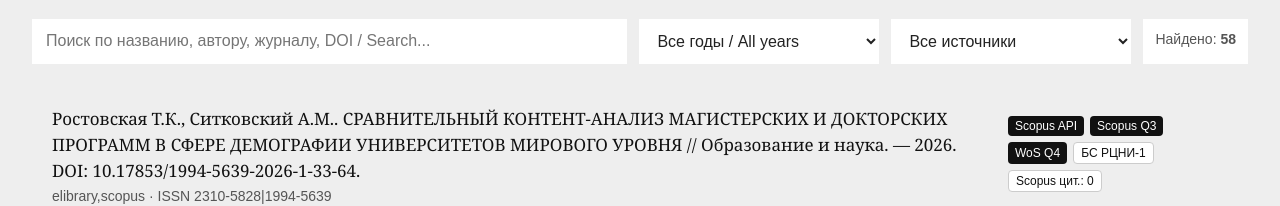
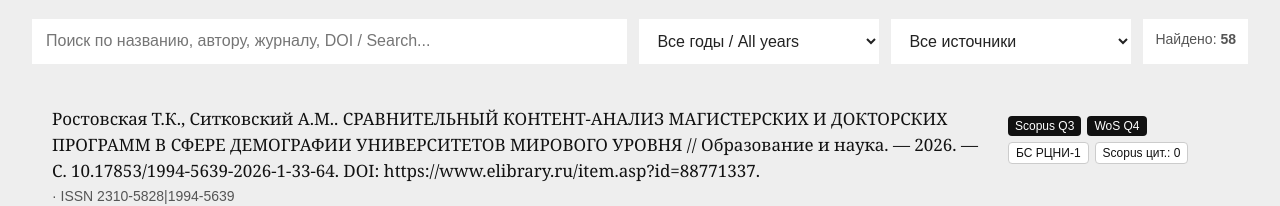
Before and after one commit to Arseniy24RUS/personal-website, a plain HTML site: page publications.html in a window 1280 px wide. Shown: the part 622-828 px from the top of the page. Drawn offline with Linux system fonts and the light colour scheme.

Commit message:
fix: support pages column in publication TSV and shared header

```diff
--- a/publications.html
+++ b/publications.html
@@ -10,70 +10,21 @@
   <script defer src="assets/site.js"></script>
   <script>
     function esc(s){return String(s||'').replace(/[&<>"']/g,m=>({'&':'&amp;','<':'&lt;','>':'&gt;','"':'&quot;',"'":'&#39;'}[m]))}
-    function parseTSV(t){const lines=t.trim().split(/\n/).filter(Boolean);return lines.slice(1).map(line=>{const c=line.split('\t');return {n:c[0],year:c[1],rinc:+c[2]||0,scopus:c[3],title:c[4],authors:c[5],venue:c[6],doi:c[7],url:c[8],sources:c[9]||''}})}
+    function parseTSV(t){const lines=t.trim().split(/\n/).filter(Boolean);return lines.slice(1).map(line=>{const c=line.split('\t');return {n:c[0],year:c[1],rinc:+c[2]||0,scopus:c[3],title:c[4],authors:c[5],venue:c[6],pages:c[7],doi:c[8],url:c[9],sources:c[10]||''}})}
     function normalize(s){return String(s||'').toLowerCase().replace(/ё/g,'е').replace(/[^a-zа-я0-9]+/g,' ').trim()}
-    function gost(p){
-      const authors=p.authors?`${p.authors}. `:'';
-      const title=p.title?`${p.title}`:'';
-      const venue=p.venue?` // ${p.venue}.`:'';
-      const year=p.year?` — ${p.year}.`:'';
-      const pages=p.pages?` — С. ${p.pages}.`:'';
-      const doi=p.doi?` DOI: ${p.doi}.`:'';
-      return `${authors}${title}${venue}${year}${pages}${doi}`;
-    }
-    function qualityFor(p){
-      if(!window.QUALITY) return null;
-      if(window.QUALITY[p.venue]) return window.QUALITY[p.venue];
-      const nv=normalize(p.venue);
-      for(const [k,v] of Object.entries(window.QUALITY)){ if(normalize(k)===nv) return v; }
-      return null;
-    }
-    function badgeHtml(q,p){
-      const out=[];
-      if(p.sources && p.sources.includes('scopus')) out.push(`<span class="badge">Scopus API</span>`);
-      if(q){
-        if(q.scopus) out.push(`<span class="badge">Scopus ${esc(q.scopus_snip_quartile||q.scopus_sjr_quartile||'')}</span>`);
-        if(q.wos_core) out.push(`<span class="badge">WoS ${esc(q.wos_jif_quartile||'CC')}</span>`);
-        if(q.rsci) out.push(`<span class="badge">RSCI</span>`);
-        if(q.white_list_2025) out.push(`<span class="badge light">БС РЦНИ-${esc(q.white_list_2025)}</span>`);
-        else if(q.white_list_2023) out.push(`<span class="badge light">БС-${esc(q.white_list_2023)}</span>`);
-        if(q.rudn_points) out.push(`<span class="badge light">РУДН ${esc(q.rudn_points)} б.</span>`);
-      }
-      if(p.rinc>0) out.push(`<span class="badge light">РИНЦ цит.: ${p.rinc}</span>`);
-      if(p.scopus!=='' && p.scopus!=null) out.push(`<span class="badge light">Scopus цит.: ${p.scopus}</span>`);
-      return out.join('');
-    }
-    let PUBS=[];
-    window.QUALITY={};
-    function render(){
-      const q=(document.getElementById('q').value||'').toLowerCase();
-      const y=document.getElementById('year').value;
-      const src=document.getElementById('src').value;
-      let arr=PUBS.filter(p=>(!y||p.year===y)&&(!src||p.sources.includes(src))&&(!q||[p.title,p.authors,p.venue,p.year,p.doi].join(' ').toLowerCase().includes(q)));
-      document.getElementById('count').textContent=arr.length;
-      document.getElementById('pubs').innerHTML=arr.map(p=>{const qual=qualityFor(p);return `<article class="pub-row"><div><div class="pub-citation"><a href="${esc(p.url)}" target="_blank" rel="noopener">${esc(gost(p))}</a></div><div class="meta">${esc(p.sources)}${qual&&qual.issn?' · ISSN '+esc(qual.issn):''}</div></div><aside class="pub-quality"><div class="metric-badges">${badgeHtml(qual,p)}</div></aside></article>`}).join('');
-    }
-    addEventListener('DOMContentLoaded',async()=>{
-      let txt;
-      try{txt=await fetch('data/public/publications.tsv',{cache:'no-store'}).then(r=>r.ok?r.text():Promise.reject())}catch(e){txt=await fetch('data/elibrary/publications.tsv',{cache:'no-store'}).then(r=>r.text());txt='number\tyear\trinc_citations\tscopus_citations\ttitle\tauthors\tvenue\tdoi\turl\tsources\n'+txt.split(/\n/).filter(Boolean).map(line=>{const c=line.split('\t');return [c[0],c[1],c[2],'',c[3],c[4],c[5],'',c[7],'elibrary'].join('\t')}).join('\n')}
-      PUBS=parseTSV(txt);
-      try{window.QUALITY=await fetch('data/journals/quality_map.json',{cache:'no-store'}).then(r=>r.json())}catch(e){window.QUALITY={}}
-      const years=[...new Set(PUBS.map(p=>p.year).filter(Boolean))].sort((a,b)=>b-a);
-      document.getElementById('year').innerHTML='<option value="">Все годы / All years</option>'+years.map(y=>`<option>${y}</option>`).join('');
-      ['q','year','src'].forEach(id=>document.getElementById(id).addEventListener(id==='q'?'input':'change',render));
-      render();
-    })
+    function gost(p){const authors=p.authors?`${p.authors}. `:'';const title=p.title?`${p.title}`:'';const venue=p.venue?` // ${p.venue}.`:'';const year=p.year?` — ${p.year}.`:'';const pages=p.pages?` — С. ${p.pages}.`:'';const doi=p.doi?` DOI: ${p.doi}.`:'';return `${authors}${title}${venue}${year}${pages}${doi}`;}
+    function qualityFor(p){if(!window.QUALITY) return null;if(window.QUALITY[p.venue]) return window.QUALITY[p.venue];const nv=normalize(p.venue);for(const [k,v] of Object.entries(window.QUALITY)){ if(normalize(k)===nv) return v; }return null;}
+    function badgeHtml(q,p){const out=[];if(p.sources&&p.sources.includes('scopus')) out.push(`<span class="badge">Scopus API</span>`);if(q){if(q.scopus) out.push(`<span class="badge">Scopus ${esc(q.scopus_snip_quartile||q.scopus_sjr_quartile||'')}</span>`);if(q.wos_core) out.push(`<span class="badge">WoS ${esc(q.wos_jif_quartile||'CC')}</span>`);if(q.rsci) out.push(`<span class="badge">RSCI</span>`);if(q.white_list_2025) out.push(`<span class="badge light">БС РЦНИ-${esc(q.white_list_2025)}</span>`);else if(q.white_list_2023) out.push(`<span class="badge light">БС-${esc(q.white_list_2023)}</span>`);if(q.rudn_points) out.push(`<span class="badge light">РУДН ${esc(q.rudn_points)} б.</span>`);}if(p.rinc>0) out.push(`<span class="badge light">РИНЦ цит.: ${p.rinc}</span>`);if(p.scopus!==''&&p.scopus!=null) out.push(`<span class="badge light">Scopus цит.: ${p.scopus}</span>`);return out.join('');}
+    let PUBS=[]; window.QUALITY={};
+    function render(){const q=(document.getElementById('q').value||'').toLowerCase();const y=document.getElementById('year').value;const src=document.getElementById('src').value;let arr=PUBS.filter(p=>(!y||p.year===y)&&(!src||p.sources.includes(src))&&(!q||[p.title,p.authors,p.venue,p.year,p.doi].join(' ').toLowerCase().includes(q)));document.getElementById('count').textContent=arr.length;document.getElementById('pubs').innerHTML=arr.map(p=>{const qual=qualityFor(p);return `<article class="pub-row"><div><div class="pub-citation"><a href="${esc(p.url)}" target="_blank" rel="noopener">${esc(gost(p))}</a></div><div class="meta">${esc(p.sources)}${qual&&qual.issn?' · ISSN '+esc(qual.issn):''}</div></div><aside class="pub-quality"><div class="metric-badges">${badgeHtml(qual,p)}</div></aside></article>`}).join('');}
+    addEventListener('DOMContentLoaded',async()=>{let txt;try{txt=await fetch('data/public/publications.tsv',{cache:'no-store'}).then(r=>r.ok?r.text():Promise.reject())}catch(e){txt=await fetch('data/elibrary/publications.tsv',{cache:'no-store'}).then(r=>r.text());txt='number\tyear\trinc_citations\tscopus_citations\ttitle\tauthors\tvenue\tpages\tdoi\turl\tsources\n'+txt.split(/\n/).filter(Boolean).map(line=>{const c=line.split('\t');return [c[0],c[1],c[2],'',c[3],c[4],c[5],c[6],'',c[7],'elibrary'].join('\t')}).join('\n')}PUBS=parseTSV(txt);try{window.QUALITY=await fetch('data/journals/quality_map.json',{cache:'no-store'}).then(r=>r.json())}catch(e){window.QUALITY={}}const years=[...new Set(PUBS.map(p=>p.year).filter(Boolean))].sort((a,b)=>b-a);document.getElementById('year').innerHTML='<option value="">Все годы / All years</option>'+years.map(y=>`<option>${y}</option>`).join('');['q','year','src'].forEach(id=>document.getElementById(id).addEventListener(id==='q'?'input':'change',render));render();})
   </script>
 </head>
 <body>
 <div class="wrap">
   <header data-header></header>
   <section class="hero"><h1 class="ru">Научные статьи</h1><h1 class="en">Research articles</h1><p class="ru">Публикации оформлены как готовые библиографические ссылки по ГОСТ: запись можно копировать в список литературы, при этом каждая запись остаётся гиперссылкой на полный текст или карточку eLibrary. Справа отображаются индикаторы качества журнала: Scopus, WoS, RSCI, Белый список РЦНИ, цитирования.</p><p class="en">Publications are formatted as ready-to-copy bibliographic references while remaining hyperlinks to full text or eLibrary records. Quality badges show Scopus, WoS, RSCI, Russian journal list status and citation indicators.</p></section>
-  <section class="card" style="margin-top:16px">
-    <div class="stats" style="margin-bottom:14px"><div class="stat"><b>58</b><span class="ru">публикаций в РИНЦ snapshot</span><span class="en">RSCI snapshot publications</span></div><div class="stat"><b>302</b><span class="ru">цитирования РИНЦ по профилю</span><span class="en">RSCI citations from profile</span></div><div class="stat"><b>10</b><span class="ru">индекс Хирша РИНЦ</span><span class="en">RSCI h-index</span></div><div class="stat"><b>7</b><span class="ru">Scopus-записей сопоставлено</span><span class="en">Scopus records matched</span></div></div>
-    <div class="pubtools"><input id="q" class="input" placeholder="Поиск по названию, автору, журналу, DOI / Search..."><select id="year" class="input" style="max-width:220px"></select><select id="src" class="input" style="max-width:220px"><option value="">Все источники</option><option value="scopus">Scopus</option><option value="elibrary">eLibrary</option></select><span class="chip"><span class="ru">Найдено</span><span class="en">Found</span>: <b id="count">0</b></span></div>
-    <div id="pubs"></div>
-  </section>
+  <section class="card" style="margin-top:16px"><div class="stats" style="margin-bottom:14px"><div class="stat"><b>58</b><span class="ru">публикаций в РИНЦ snapshot</span><span class="en">RSCI snapshot publications</span></div><div class="stat"><b>302</b><span class="ru">цитирования РИНЦ по профилю</span><span class="en">RSCI citations from profile</span></div><div class="stat"><b>10</b><span class="ru">индекс Хирша РИНЦ</span><span class="en">RSCI h-index</span></div><div class="stat"><b>7</b><span class="ru">Scopus-записей сопоставлено</span><span class="en">Scopus records matched</span></div></div><div class="pubtools"><input id="q" class="input" placeholder="Поиск по названию, автору, журналу, DOI / Search..."><select id="year" class="input" style="max-width:220px"></select><select id="src" class="input" style="max-width:220px"><option value="">Все источники</option><option value="scopus">Scopus</option><option value="elibrary">eLibrary</option></select><span class="chip"><span class="ru">Найдено</span><span class="en">Found</span>: <b id="count">0</b></span></div><div id="pubs"></div></section>
   <footer class="footer"><span>Источники: eLibrary/RINC snapshot, Scopus API snapshot, журналоведческий справочник SCOPUS/WOS/RSCI/РЦНИ.</span><br><span>omnistat@yandex.ru</span></footer>
 </div>
 </body>
```
